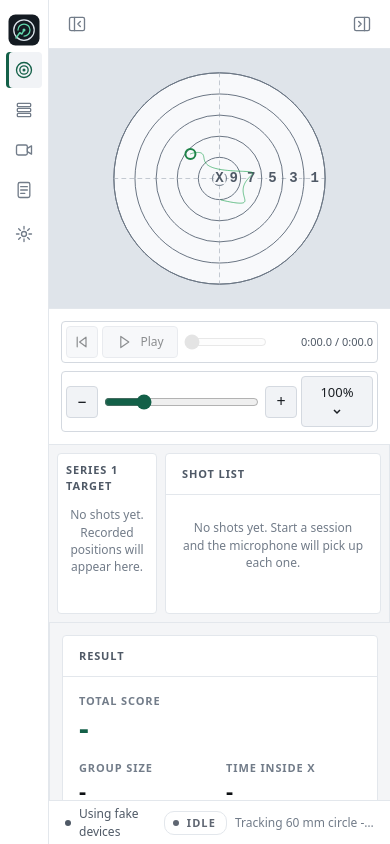
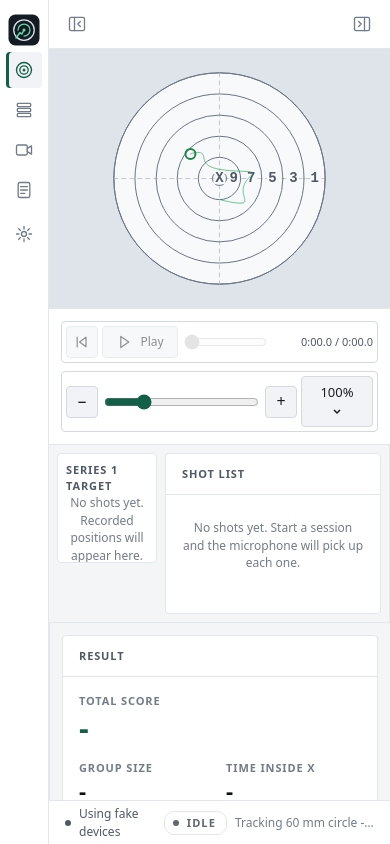
Before and after one commit to dsgnr/ShotTrainer, a Svelte app in the folder frontend/: page / in a window 390 px wide. Built offline with nearby package versions, Linux system fonts and the light colour scheme.

Commit message:
style: fill the mini target panel beneath its heading

```diff
--- a/frontend/src/components/SessionOverview.svelte
+++ b/frontend/src/components/SessionOverview.svelte
@@ -59,20 +59,23 @@
 <style>
   .overview {
     flex: none;
-    padding: var(--space-3);
+    position: relative;
+    aspect-ratio: 1;
+    overflow: hidden;
     background: var(--panel);
     border: 1px solid var(--divider);
     border-radius: var(--radius);
   }
-  h3 { margin: 0 0 var(--space-3); }
+  h3 { position: absolute; top: var(--space-3); left: var(--space-3); z-index: 2; margin: 0; pointer-events: none; }
+  .overview:has(.empty) { aspect-ratio: auto; min-height: 110px; }
   .mini-target {
     --target-bg: var(--panel);
     --target-face: var(--panel);
     --target-ring: var(--text-muted);
     --target-label: var(--text-dim);
-    position: relative;
+    position: absolute;
+    inset: 0;
     display: flex;
-    aspect-ratio: 1;
   }
   .marker {
     position: absolute;
@@ -99,13 +102,13 @@
     z-index: 1;
   }
   .empty {
-    color: var(--text-muted);
+    margin: 0;
+    padding: 40px var(--space-3) var(--space-3);    color: var(--text-muted);
     text-align: center;
     font-size: var(--text-sm);
   }
   @media (max-width: 1050px) {
-    .overview { padding: var(--space-2); }
-    .mini-target { height: 100px; aspect-ratio: auto; }
-    h3 { margin-bottom: var(--space-2); }
+    .overview { height: 100px; aspect-ratio: auto; }
+    h3 { top: var(--space-2); left: var(--space-2); }
   }
 </style>
```
Also changed, not shown: 1 other file (tests, documents, lock files or other folders).
